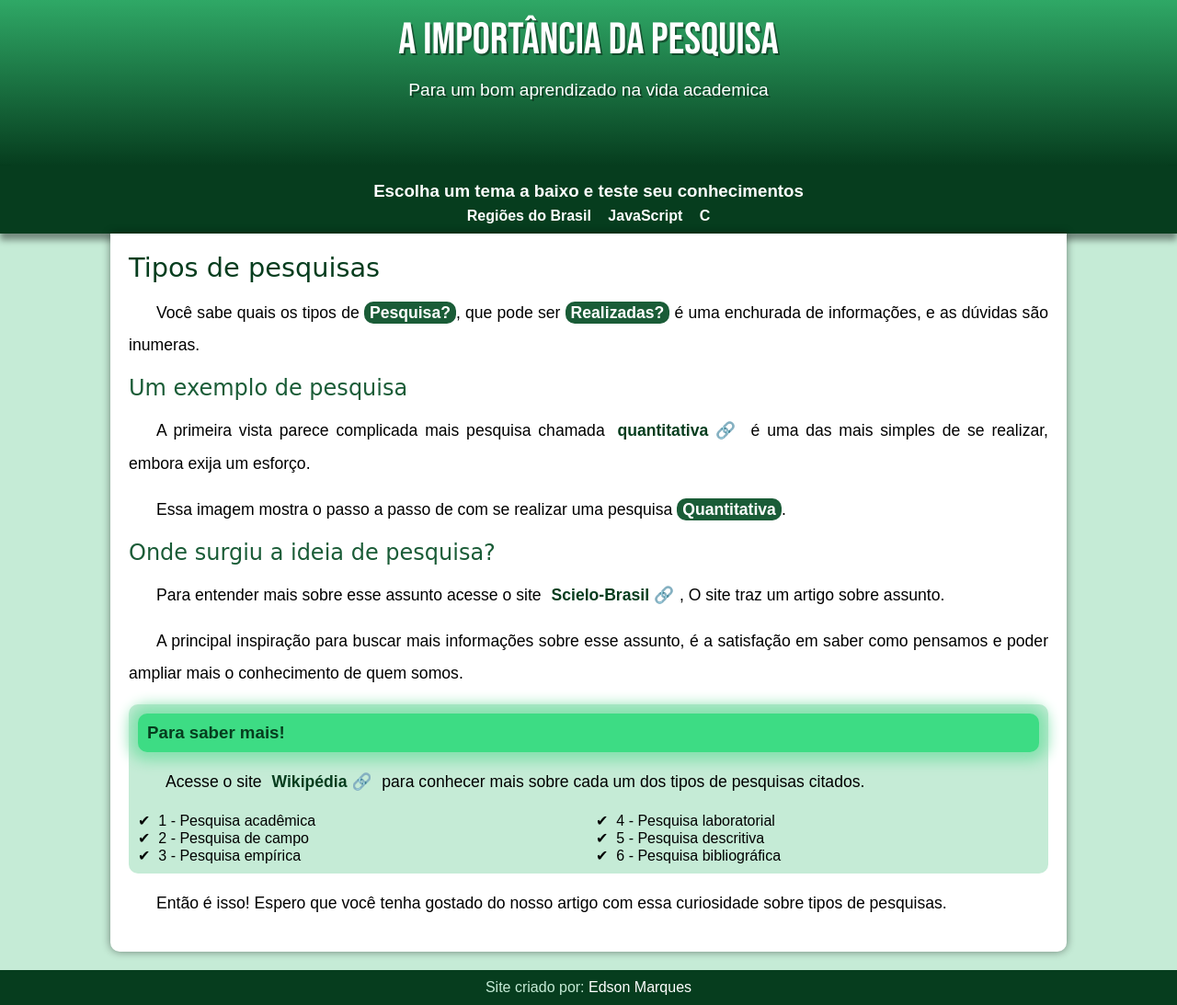
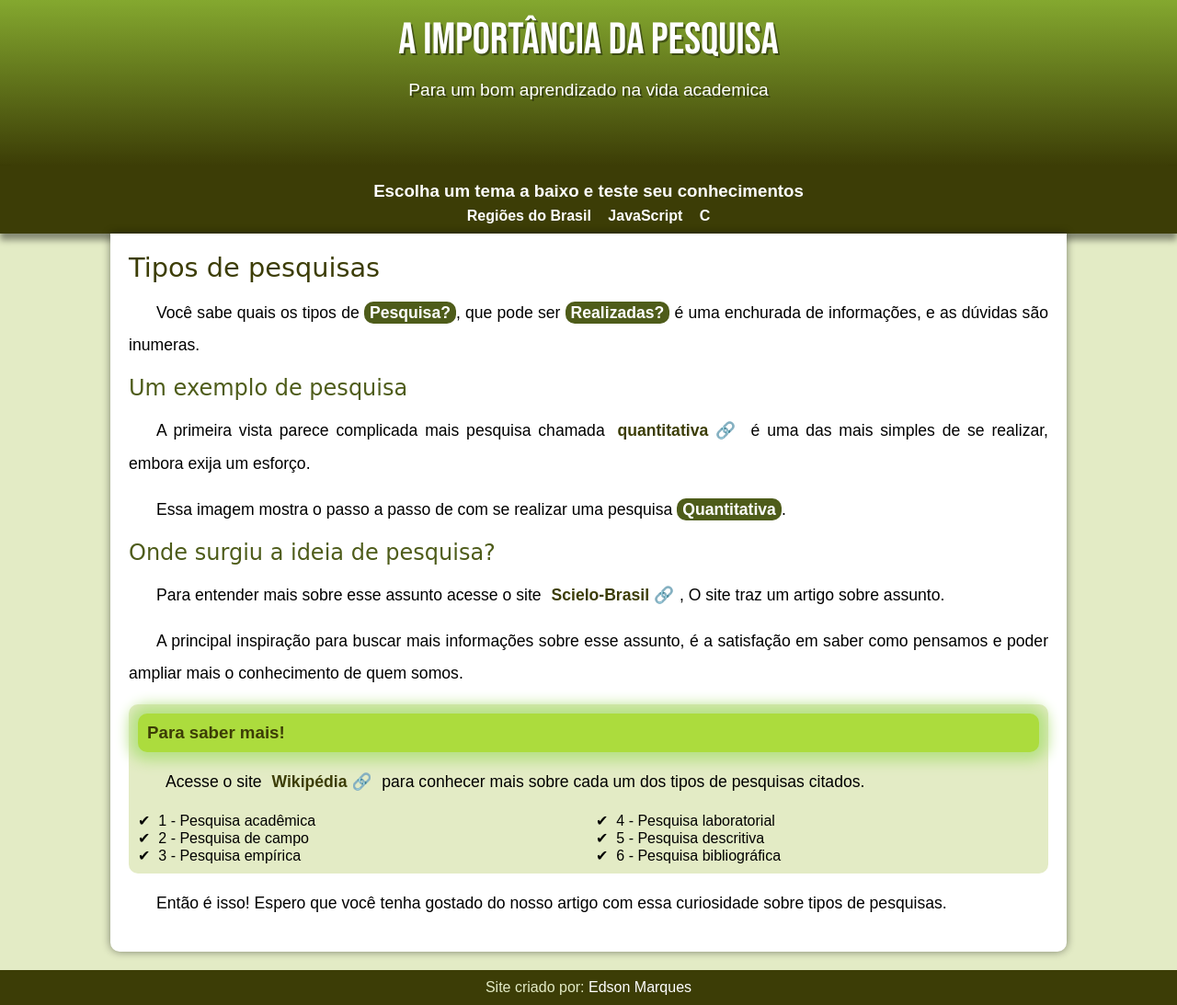
Before and after one commit to edsonmarquessc/projetopaper, a PHP site: page / in a window 1280 px wide. Shown: the whole page at 92% size. Run offline with PHP 8.4, Linux system fonts and the light colour scheme; some web fonts are replaced.

Commit message:
atuliza.css

```diff
--- a/estilo/style.css
+++ b/estilo/style.css
@@ -10,12 +10,12 @@
 
 
 :root {
-    --cor0: #c5ebd6;
-    --cor1: #83e1ad;
-    --cor2: #3ddc84;
-    --cor3: #2fa866;
-    --cor4: #1a5c37;
-    --cor5: #063d1e;
+    --cor0: #e3ebc5;
+    --cor1: #b5e183;
+    --cor2: #acdc3d;
+    --cor3: #84a82f;
+    --cor4: #4e5c1a;
+    --cor5: #3c3d06;
 
     --fonte-padrao: Arial, Verdana, Helvetica, sans-serif;
     --fonte-destaque: 'Bebas Neue', cursive;
```
